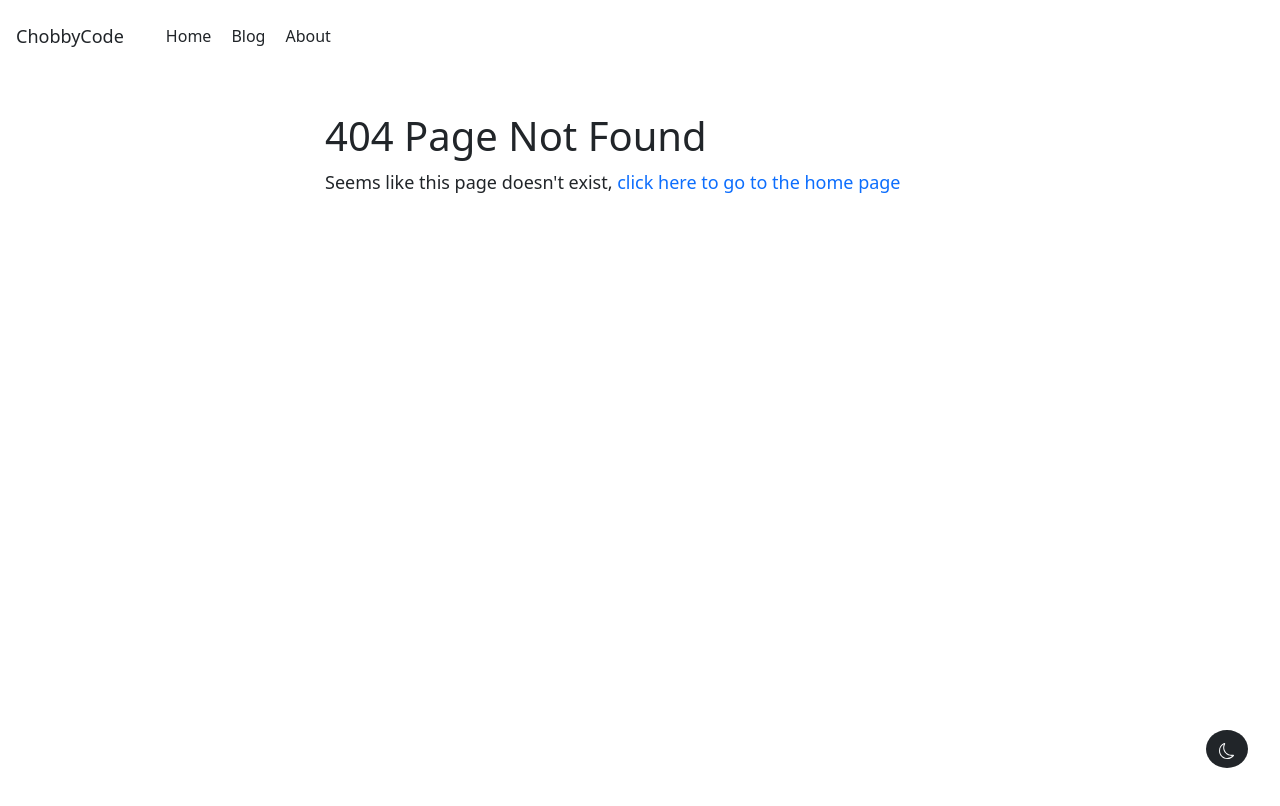
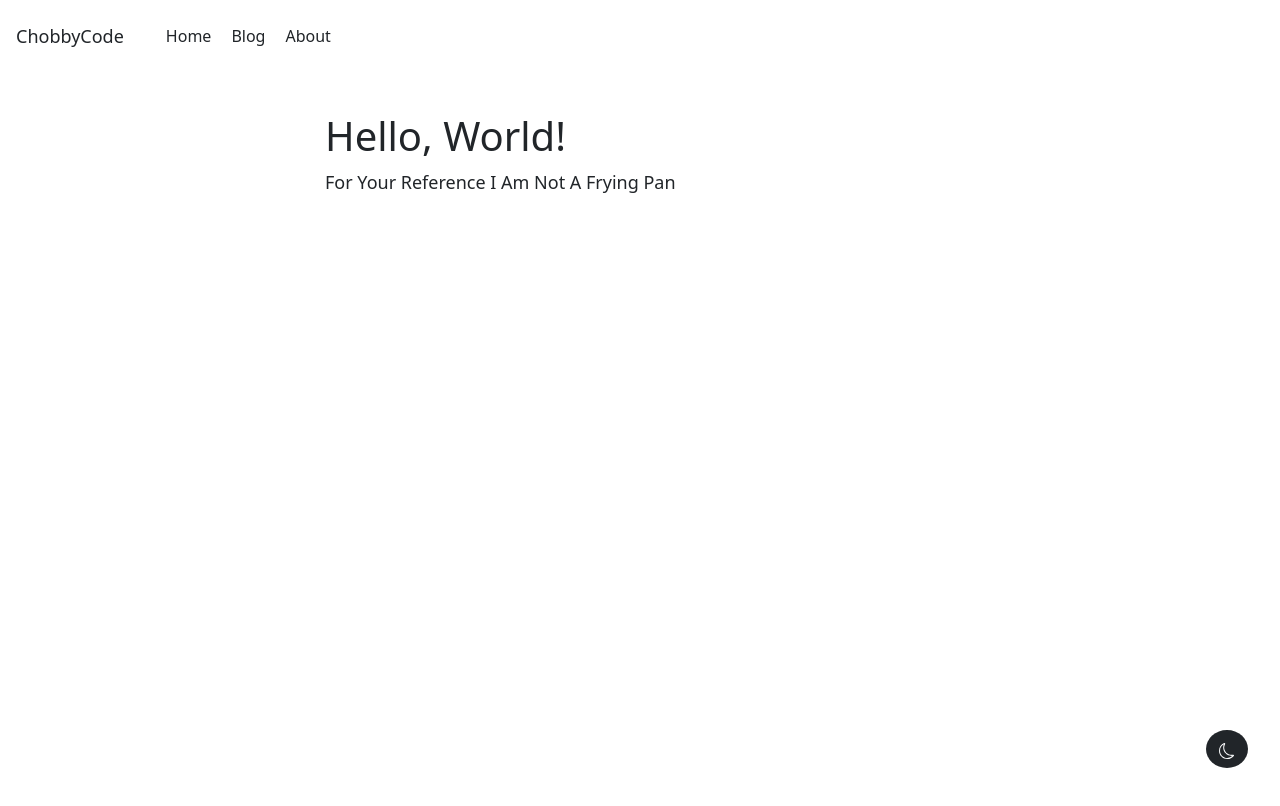
Before and after one commit to ChobbyCode/ChobbyCode.github.io, a React (Vite) app: page / in a window 1280 px wide. Before the commit this address had no page. Shown: the top 806 px of the page. Built offline with nearby package versions, Linux system fonts and the light colour scheme.

Commit message:
Changed Background Colour & Fixed Home Page Routing

```diff
--- a/src/App.tsx
+++ b/src/App.tsx
@@ -21,7 +21,7 @@ function App() {
   const ChangeTheme = () => {
     if(LightTheme){
       LightTheme = false;
-      document.body.style.backgroundColor = "#0d1b2a";
+      document.body.style.backgroundColor = "#0C0E1B";
       document.body.style.color = "#ffffff";
     } else {
       LightTheme = true;
@@ -36,6 +36,7 @@ function App() {
       <div>
         <Routes>
           <Route path="/#" element={<HomePage />}></Route>
+          <Route path="/" element={<HomePage />}></Route>
           <Route path="/blog" element={<BlogPage />}></Route>
           <Route path="/about" element={<AboutPage />}></Route>
           <Route path="*" element={<NotFound />}></Route>
```
